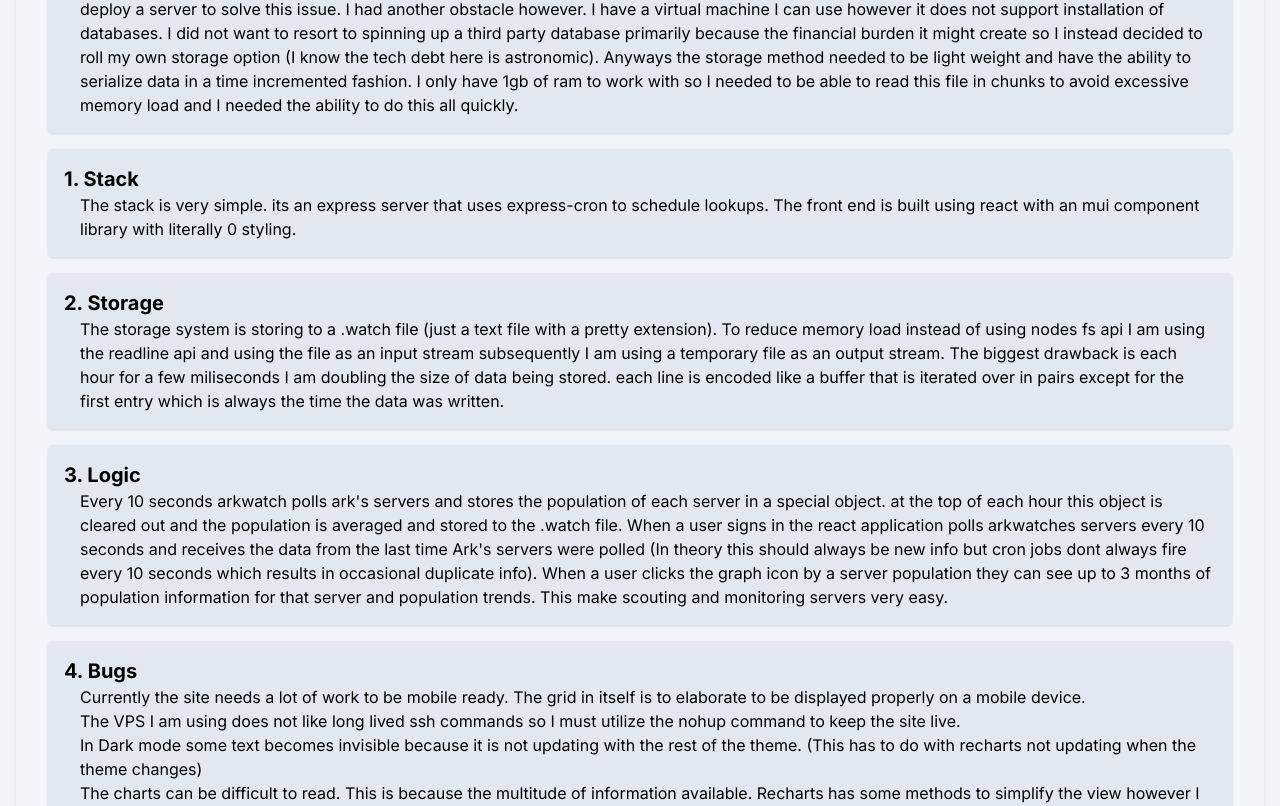
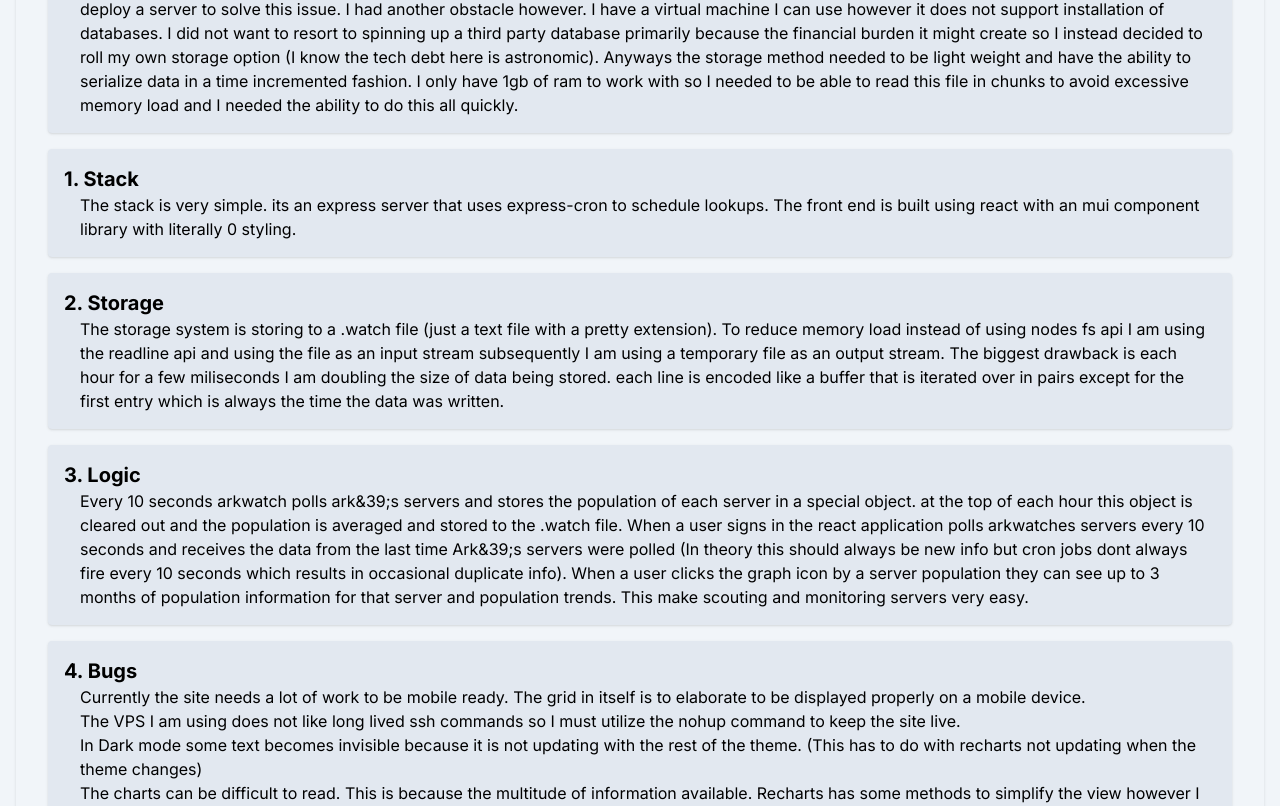
Before and after one commit to IrwinJames-FS/static-site, a Next.js app: page /static-site/articles/arkwatch in a window 1280 px wide. Shown: the part 359-1165 px from the top of the page. Built offline with nearby package versions, Linux system fonts and the light colour scheme.

Commit message:
Fixed character usage

```diff
--- a/src/app/articles/arkwatch/page.tsx
+++ b/src/app/articles/arkwatch/page.tsx
@@ -18,7 +18,7 @@
 	</Section>
 	<Section>
 		<Title h={4} step={3}>Logic</Title>
-		<P>Every 10 seconds arkwatch polls ark's servers and stores the population of each server in a special object. at the top of each hour this object is cleared out and the population is averaged and stored to the .watch file. When a user signs in the react application polls arkwatches servers every 10 seconds and receives the data from the last time Ark's servers were polled (In theory this should always be new info but cron jobs dont always fire every 10 seconds which results in occasional duplicate info). When a user clicks the graph icon by a server population they can see up to 3 months of population information for that server and population trends. This make scouting and monitoring servers very easy.</P>
+		<P>Every 10 seconds arkwatch polls ark&39;s servers and stores the population of each server in a special object. at the top of each hour this object is cleared out and the population is averaged and stored to the .watch file. When a user signs in the react application polls arkwatches servers every 10 seconds and receives the data from the last time Ark&39;s servers were polled (In theory this should always be new info but cron jobs dont always fire every 10 seconds which results in occasional duplicate info). When a user clicks the graph icon by a server population they can see up to 3 months of population information for that server and population trends. This make scouting and monitoring servers very easy.</P>
 	</Section>
 	<Section>
 		<Title h={4} step={4}>Bugs</Title>
```
